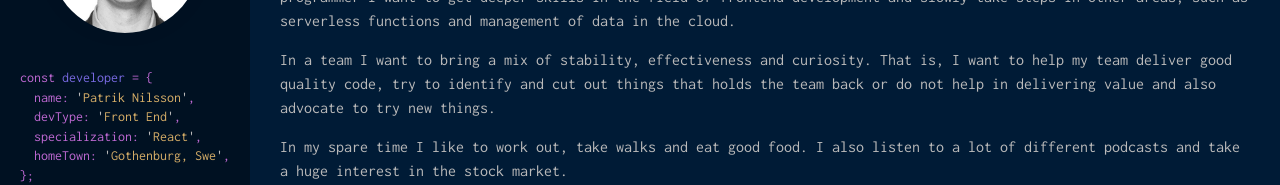
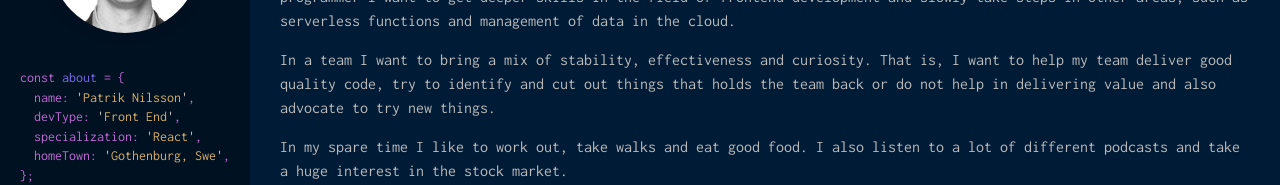
Before and after one commit to patriknil90/resume-site, a React app: page / in a window 1280 px wide. Shown: the part 147-332 px from the top of the page. Built offline with nearby package versions, Linux system fonts and the light colour scheme.

Commit message:
Change developer to about in Sidebar

```diff
--- a/src/components/Sidebar.js
+++ b/src/components/Sidebar.js
@@ -57,7 +57,7 @@ const skills = [
 const DeveloperSection = () => (
   <SidebarSection>
     <Purple>const</Purple>
-    <BlueGrey> developer</BlueGrey>
+    <BlueGrey> about</BlueGrey>
     <Purple> = {'{'}</Purple>
     <br />
     <Purple>&nbsp;&nbsp;name:</Purple> &apos;
```
